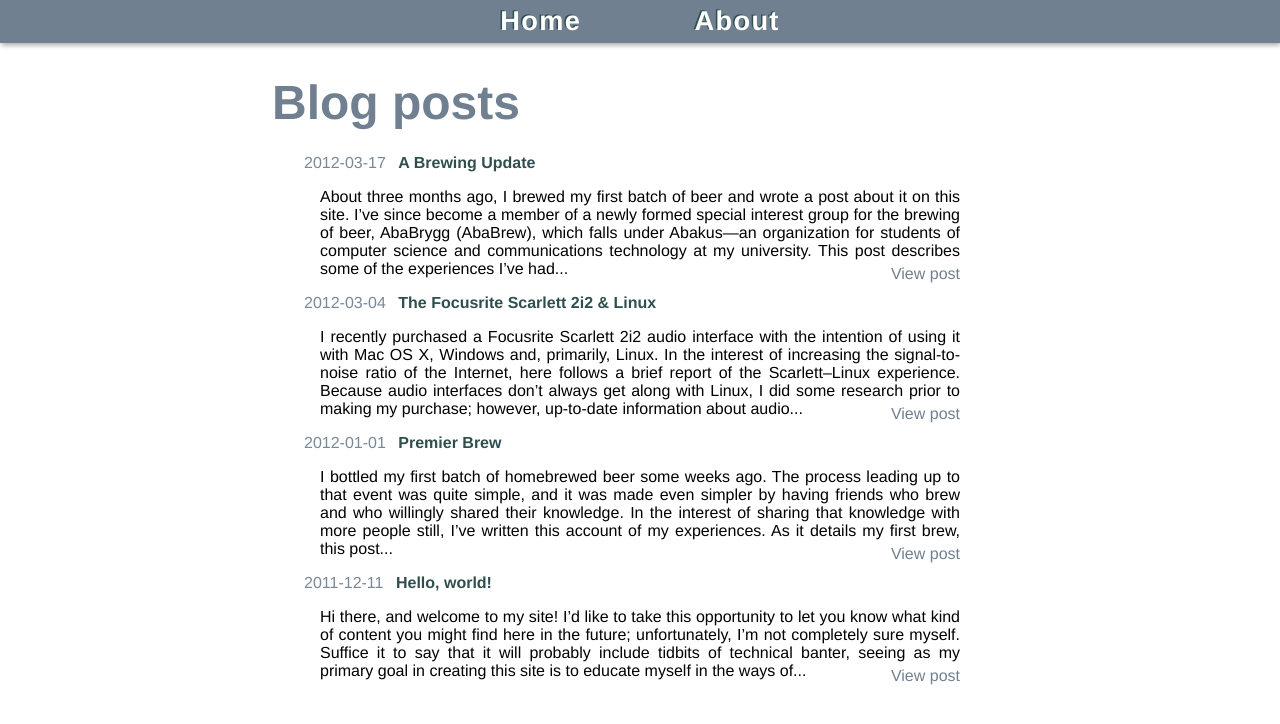
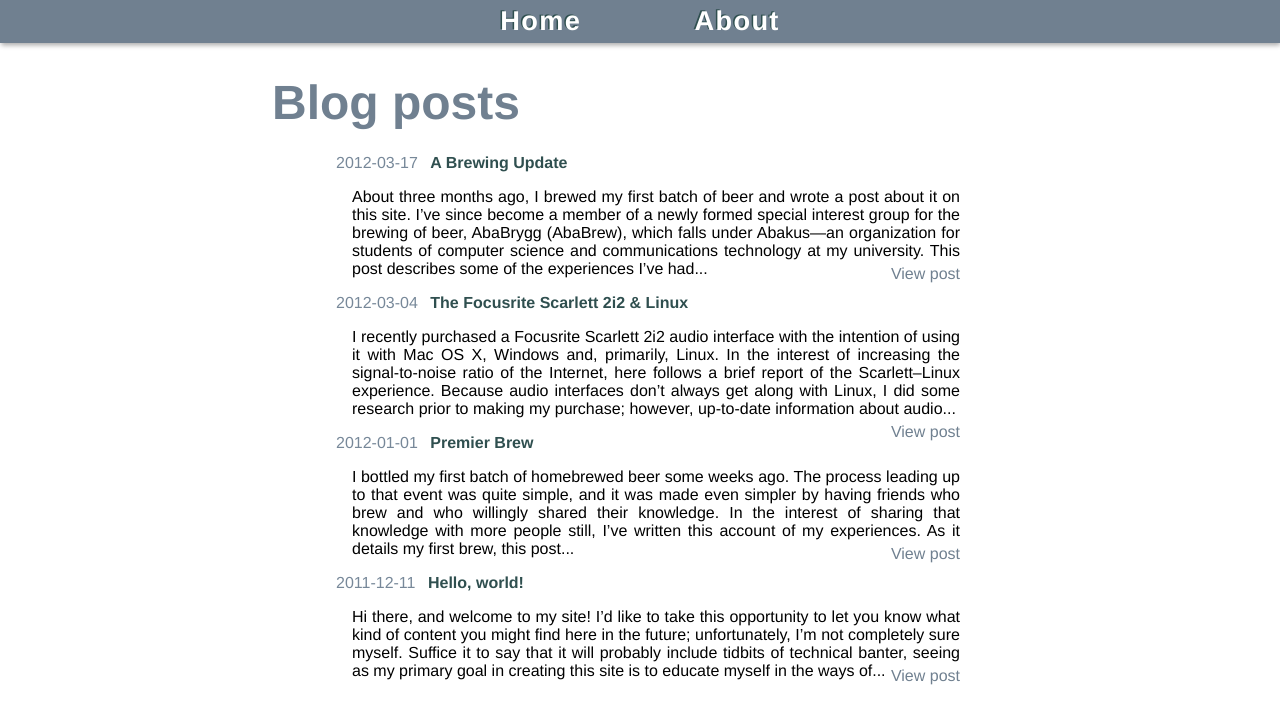
Before and after one commit to andereld/andereld.github.io, a Jekyll site: the page built from index.html, in a window 1280 px wide. Shown: the top 724 px of the page. Built offline with Jekyll 4.4.1, drawn with Linux system fonts in a browser that asks for light colours; Markdown is read by kramdown in place of the engine named in the settings.

Commit message:
Style headings and lists
This commit also moves some selectors around to make the CSS read more
logically.

```diff
--- a/css/style.css
+++ b/css/style.css
@@ -24,13 +24,29 @@ html, body {
 h1 {
     font-size: 3em;
     text-indent: -1em;
-    margin-bottom: .5em;
+    margin: .5em 0;
+    color: slategray;
+}
+
+h2, h3, h4, h5, h6 {
+    margin: 1em 0;
     color: slategray;
 }
 
 p {
+    margin: 1em 0;
     text-align: justify;
+}
+
+ul, ol {
+    margin-left: 2em;
+}
+
+pre {
+    padding: 1em;
     margin: 1em 0;
+    background-color: rgba(240, 200, 12, 0.02);
+    border: 1px solid rgba(240, 200, 12, 0.2);
 }
 
 a {
@@ -39,13 +55,6 @@ a {
 
 a:hover {
     text-decoration: underline;
-}
-
-pre {
-    padding: 1em;
-    margin: 1em 0;
-    background-color: rgba(240, 200, 12, 0.02);
-    border: 1px solid rgba(240, 200, 12, 0.2);
 }
 
 img {
@@ -68,6 +77,10 @@ nav {
     background: slategray;
     margin-bottom: 2em;
     box-shadow: .08em .2em .3em darkgray;
+}
+
+nav ul {
+    margin-left: 0;
 }
 
 nav ul li {
```
